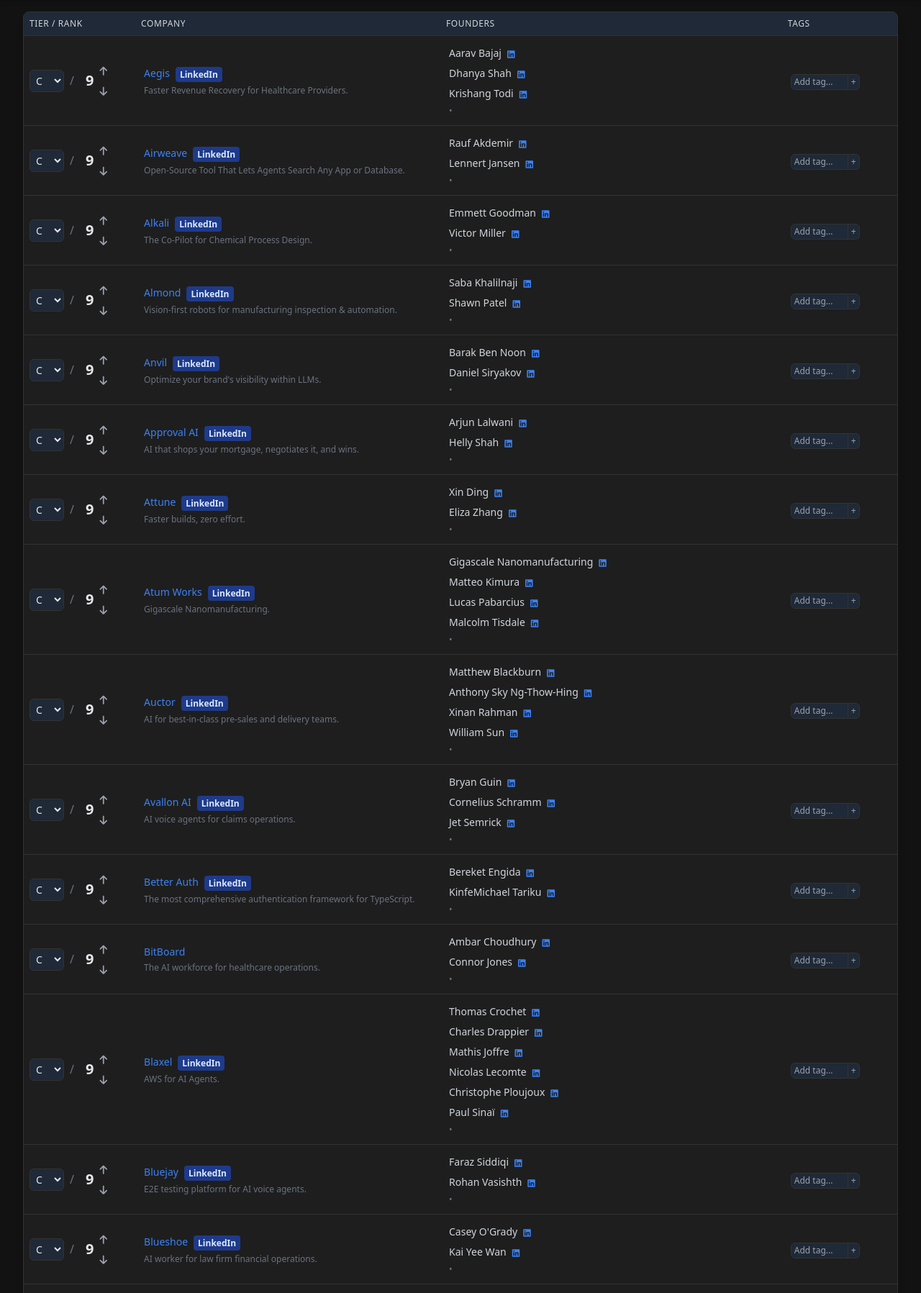
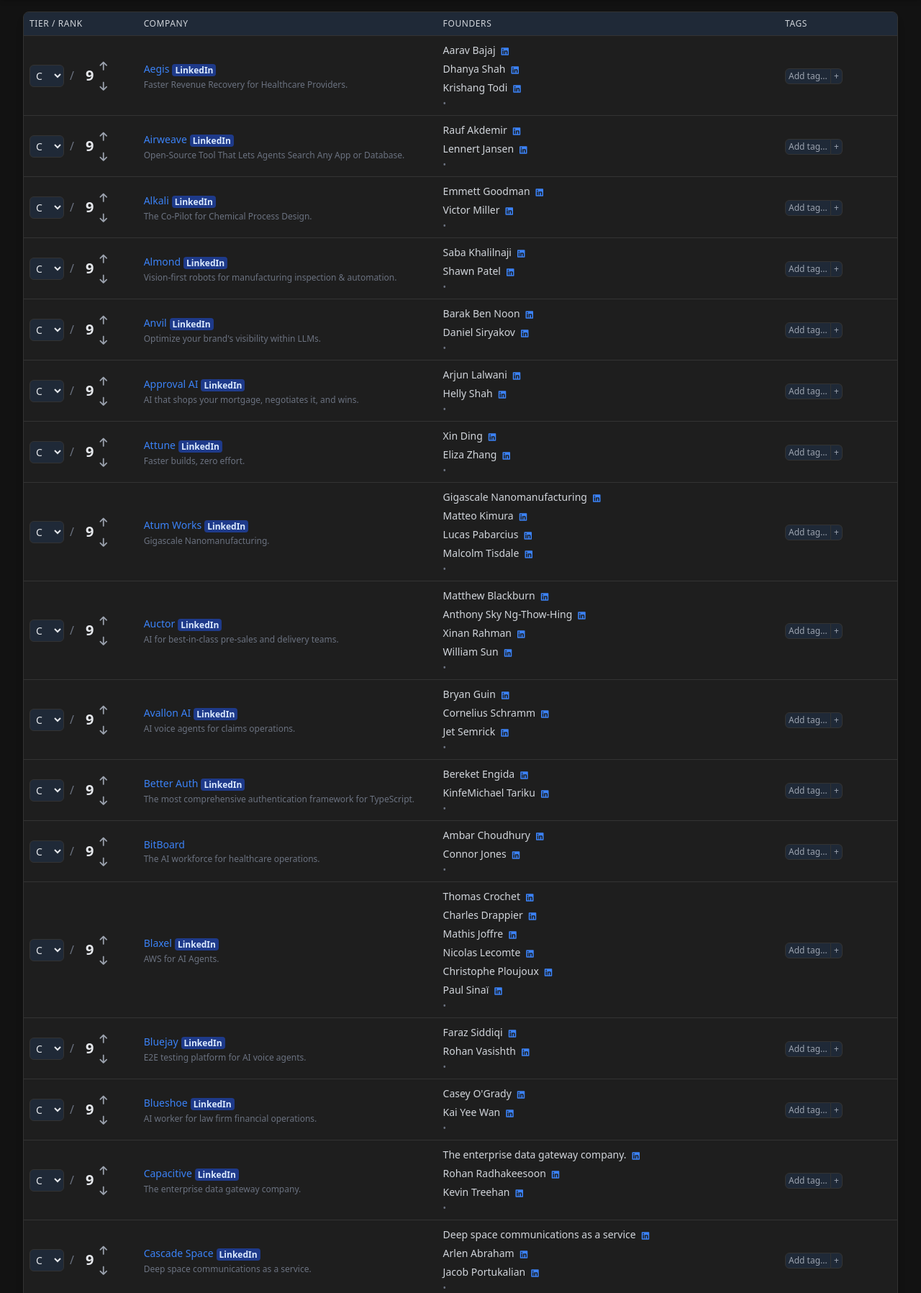
Before and after one commit to d3ming/ycx25-voter, a FastAPI app: page / in a window 1280 px wide. Shown: the part 123-1920 px from the top of the page at 72% size. Run offline with FastAPI, Linux system fonts and the light colour scheme; some libraries are stand-ins or nearby versions.

Commit message:
Reduce the amount of whitespace in the company data table for better readability
Decrease padding, margins, and input width in company table and tag display in `app.js` and `index.html`.

Replit-Commit-Author: Agent
Replit-Commit-Session-Id: bc2d202b-487b-4c16-8516-30fbc4159fad
Replit-Commit-Screenshot-Url: https://storage.googleapis.com/screenshot-production-us-central1/3533372c-d471-4845-9a9f-ff61515497c6/c4bfc44b-3c87-413e-943c-0a805874b948.jpg

```diff
--- a/static/js/app.js
+++ b/static/js/app.js
@@ -418,34 +418,34 @@ function renderCompanyRows(companies, tableBody) {
                     </div>
                 </div>
             </td>
-            <td class="px-3 py-3 whitespace-nowrap">
+            <td class="px-2 py-2 whitespace-nowrap">
                 <div class="flex flex-col">
                     <div class="flex items-center">
                         <a href="${company.website}" target="_blank" class="text-accent-blue hover:text-blue-400 transition-colors duration-200 text-sm font-medium">
                             ${company.name}
                         </a>
                         ${company.company_linkedin ? `
-                        <a href="${company.company_linkedin}" target="_blank" class="ml-2 text-blue-500 hover:text-blue-400 transition-colors duration-200 flex-shrink-0">
-                            <span class="bg-blue-900 text-blue-100 px-1.5 py-0.5 rounded text-xs font-semibold">LinkedIn</span>
+                        <a href="${company.company_linkedin}" target="_blank" class="ml-1 text-blue-500 hover:text-blue-400 transition-colors duration-200 flex-shrink-0">
+                            <span class="bg-blue-900 text-blue-100 px-1 py-0 rounded text-xs font-semibold">LinkedIn</span>
                         </a>
                         ` : ''}
                     </div>
-                    <div class="text-xs text-gray-500 mt-1">${company.short_description || ''}</div>
+                    <div class="text-xs text-gray-500 mt-0.5">${company.short_description || ''}</div>
                 </div>
             </td>
 
-            <td class="px-3 py-3 whitespace-nowrap">
-                <div class="flex flex-col space-y-1">
+            <td class="px-2 py-2 whitespace-nowrap">
+                <div class="flex flex-col space-y-0.5">
                     ${renderFounders(company.founders)}
                 </div>
-                <div class="text-xs text-gray-500 mt-1">${company.founded_year || ''} • ${company.location || ''}</div>
+                <div class="text-xs text-gray-500 mt-0.5">${company.founded_year || ''} • ${company.location || ''}</div>
             </td>
-            <td class="px-3 py-3">
-                <div class="flex flex-wrap gap-1">
+            <td class="px-2 py-2">
+                <div class="flex flex-wrap gap-0.5">
                     ${renderTags(company.tags, company.id)}
-                    <div class="mt-1">
+                    <div class="mt-0.5">
                         <form onsubmit="event.preventDefault(); addTag(${company.id}, this.querySelector('input').value); this.querySelector('input').value='';" class="flex items-center">
-                            <input type="text" placeholder="Add tag..." class="text-xs w-20 px-1 py-0.5 bg-dark-accent text-gray-200 border border-dark-border rounded-l-md focus:outline-none focus:ring-1 focus:ring-accent-blue">
+                            <input type="text" placeholder="Add tag..." class="text-xs w-16 px-1 py-0.5 bg-dark-accent text-gray-200 border border-dark-border rounded-l-md focus:outline-none focus:ring-1 focus:ring-accent-blue">
                             <button type="submit" class="bg-dark-accent border border-dark-border border-l-0 rounded-r-md px-1 py-0.5 text-xs text-gray-400 hover:text-accent-blue">+</button>
                         </form>
                     </div>
--- a/templates/index.html
+++ b/templates/index.html
@@ -241,19 +241,19 @@
                                 </div>
 
                                 <!-- Company Tags -->
-                                <div class="mt-2 tag-container" data-company-id="{{ company.id }}">
+                                <div class="mt-1 tag-container" data-company-id="{{ company.id }}">
                                     {% if company.tags %}
                                         {% for tag in company.tags %}
-                                        <span class="inline-flex items-center px-2 py-1 mr-1 mb-1 rounded-md text-xs bg-dark-accent text-gray-300 transition-colors duration-200">
+                                        <span class="inline-flex items-center px-1.5 py-0.5 mr-1 mb-0.5 rounded-md text-xs bg-dark-accent text-gray-300 transition-colors duration-200">
                                             {{ tag }}
-                                            <button type="button" class="ml-1 text-gray-400 hover:text-accent-red remove-tag-btn" data-tag-index="{{ loop.index0 }}">
+                                            <button type="button" class="ml-0.5 text-gray-400 hover:text-accent-red remove-tag-btn" data-tag-index="{{ loop.index0 }}">
                                                 <i class="fas fa-times"></i>
                                             </button>
                                         </span>
                                         {% endfor %}
                                     {% endif %}
-                                    <button type="button" class="add-tag-btn inline-flex items-center px-2 py-1 rounded-md text-xs bg-dark-accent text-gray-300 hover:bg-accent-blue hover:text-white transition-colors duration-200">
-                                        <i class="fas fa-plus mr-1"></i> Add Tag
+                                    <button type="button" class="add-tag-btn inline-flex items-center px-1.5 py-0.5 rounded-md text-xs bg-dark-accent text-gray-300 hover:bg-accent-blue hover:text-white transition-colors duration-200">
+                                        <i class="fas fa-plus mr-1"></i> Add
                                     </button>
                                 </div>
                             </td>
```
